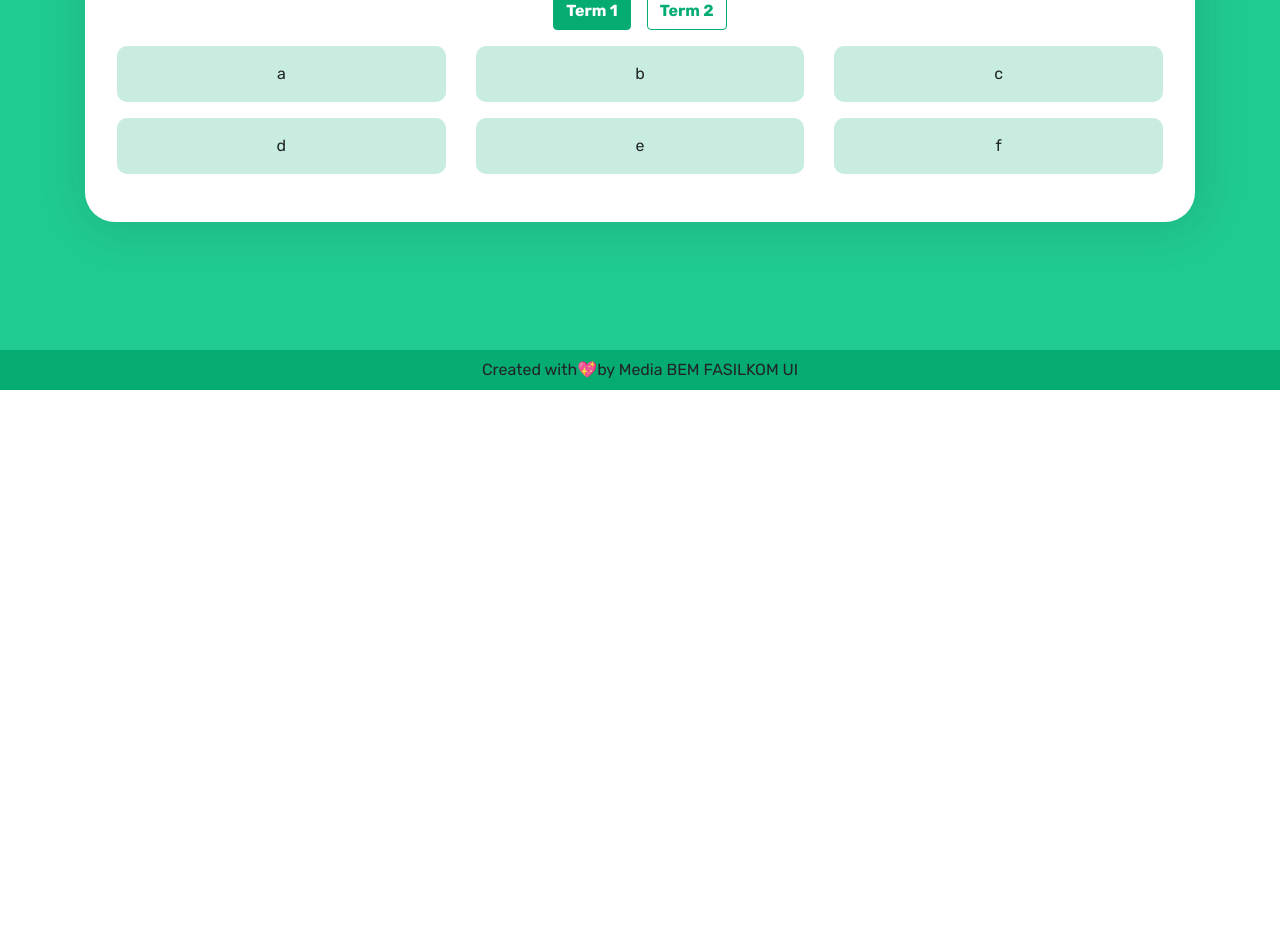
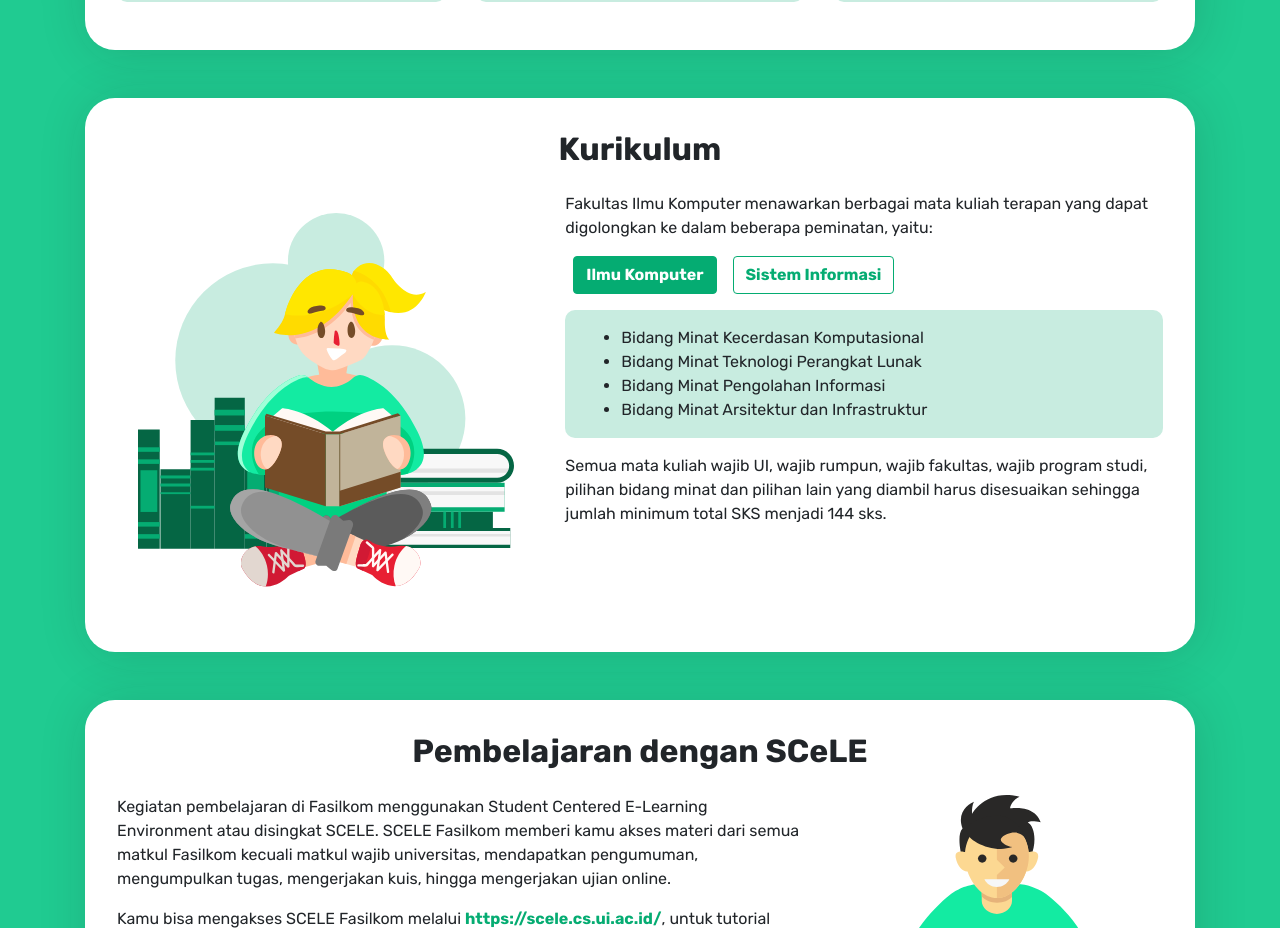
Before and after one commit to bisnaisu/IMaba, a React (Create React App) app: page /akademik in a window 1280 px wide. Shown: the part 2580-3508 px from the top of the page. Before the commit the page ends 2970 px from the top, so only its background shows below. Built offline with nearby package versions, Linux system fonts and the light colour scheme.

Commit message:
completed infoAkademik page

```diff
--- a/src/components/infoAkademik/belajarApa.js
+++ b/src/components/infoAkademik/belajarApa.js
@@ -13,10 +13,12 @@ export default function BelajarApa() {
             <h2>Belajar apa aja di Fasilkom?</h2>
             <CardDeck>
                 {subcards.map( subcard => (
-                    <Card className="subcard">
+                    <Card className="subcard" key={subcard.title}>
                         <h3>{subcard.title}</h3>
-                        <img alt={subcard.title} src={ require(`../../assets/infoAkademik/${subcard.asset}`)} />
-                        <p>{subcard.desc}</p>
+                        <Card.Body className="content">
+                            <img alt={subcard.title} src={ require(`../../assets/infoAkademik/${subcard.asset}`)} />
+                            <p>{subcard.desc}</p>
+                        </Card.Body>
                     </Card>
                 ))}
             </CardDeck>
--- a/src/components/infoAkademik/ilkomSi.js
+++ b/src/components/infoAkademik/ilkomSi.js
@@ -14,14 +14,13 @@ export default function ilkomSi() {
                     <img alt="Ilkom" src={ require("../../assets/infoAkademik/ilkom.svg")} /><br /><br />
                     <h3>Ilmu Komputer</h3>
                     <p>Jurusan Ilmu Komputer (Computer Science) mengkaji pemanfaatan Ilmu Komputer, antara lain desain algoritma dan penerapannya untuk mengembangkan perangkat lunak (software) yang berkualitas hingga pemutakhiran aplikasi berbasis kecerdasan buatan, robotika, pengolahan informasi multimedia, keamanan informasi dan jaringan, serta pengolahan data besar.</p>
-                    <p>Ilmu Komputer mencakup fondasi bidang komputasi, meliputi pemrograman, perancangan dan analisis algoritma, arsitektur komputer, sistem operasi, jaringan komputer, teori komputasi, sistem cerdas, rekayasa perangkat lunak, analisis numerik, dan sebagainya. Jurusan tersebut juga membahas praktik dengan berbagai bahasa pemrograman.  Prospek alumnus dapat menjadi Full Stack Developer, Android Developer, Software Engineer, Data Scientist, dll.</p>
+                    <p>Prospek alumnus dapat menjadi Full Stack Developer, Android Developer, Software Engineer, Data Scientist, dll.</p>
                 </Col>
                 <Col sm={6}>
                     <img alt="SI" src={ require("../../assets/infoAkademik/si.svg")} />
                     <br /><br /><br />
                     <h3>Sistem Informasi</h3>
                     <p>Jurusan Sistem Informasi (Information Systems) mengkaji pengembangan, pemanfaatan, dan pengelolaan Sistem Informasi dalam suatu organisasi. Jurusan tersebut memadukan konsep komputer dengan bisnis dan manajemen dengan tujuan menjembatani kebutuhan bisnis dengan aplikasi yang dirancang.</p>
-                    <p>Sistem Informasi mencakup fondasi bidang bisnis, meliputi administrasi bisnis, prinsip-prinsip manajemen, sistem informasi, sistem informasi akuntansi dan keuangan, sistem-sistem perusahaan, arsitektur dan pemrograman aplikasi perusahaan, dan sebagainya.</p>
                     <p>Prospek alumnus dapat menjadi Data Analyst, Database Administrator, UI/UX Developer, Graphic Designer, dll. </p>
                 </Col>
             </Row>
--- a/src/components/infoAkademik/kurikulum.js
+++ b/src/components/infoAkademik/kurikulum.js
@@ -0,0 +1,53 @@
+import React, { Component } from 'react'
+
+import Card from 'react-bootstrap/Card'
+import Row from 'react-bootstrap/Row'
+import Col from 'react-bootstrap/Col'
+import Button from 'react-bootstrap/Button'
+
+import asset from '../../assets/infoAkademik/kurikulum.svg'
+
+export default class kurikulum extends Component {
+    state = { slide: "ik"}
+
+    render() {
+        const ik = [
+            "Kecerdasan Komputasional",
+            "Teknologi Perangkat Lunak",
+            "Pengolahan Informasi",
+            "Arsitektur dan Infrastruktur"
+        ]
+
+        const si = [
+            "Teknologi Informasi",
+            "Sistem Enterprise"
+        ]
+
+        return (
+            <Card id="kurikulum" className="mb-5">
+                <h2 className="text-center">Kurikulum</h2>
+                <Row>
+                    <Col md={5}><img alt="kurikulum" src={asset} /></Col>
+                    <Col md={7}>
+                        <p>Fakultas Ilmu Komputer menawarkan berbagai mata kuliah terapan yang dapat digolongkan ke dalam beberapa peminatan, yaitu:</p>
+                        <div className="btnwrapper">
+                            <Button active={this.state.slide === "ik"} onClick={() => this.setState({slide:"ik"})}>Ilmu Komputer</Button>
+                            <Button active={this.state.slide === "si"} onClick={() => this.setState({slide:"si"})}>Sistem Informasi</Button>
+                        </div>
+                        <Card className="subcard my-3">
+                            <ul>
+                                {this.state.slide === "ik" && ik.map( (bidang, index) => (
+                                    <li key={index}>Bidang Minat {bidang}</li>
+                                ))}
+                                {this.state.slide === "si" && si.map( (bidang, index) => (
+                                    <li key={index}>Bidang Minat {bidang}</li>
+                                ))}
+                            </ul>
+                        </Card>
+                        <p>Semua mata kuliah wajib UI, wajib rumpun, wajib fakultas, wajib program studi, pilihan bidang minat dan pilihan lain yang diambil harus disesuaikan sehingga jumlah minimum total SKS menjadi 144 sks.</p>
+                    </Col>
+                </Row>
+            </Card>
+        )
+    }
+}
--- a/src/components/infoAkademik/scele.js
+++ b/src/components/infoAkademik/scele.js
@@ -0,0 +1,26 @@
+import React from 'react'
+
+import Card from 'react-bootstrap/Card'
+import Row from 'react-bootstrap/Row'
+import Col from 'react-bootstrap/Col'
+import Button from 'react-bootstrap/Button'
+import asset from '../../assets/infoAkademik/programming.svg'
+
+export default function scele() {
+    return (
+        <Card id="scele">
+            <h2 className="text-center">Pembelajaran dengan SCeLE</h2>
+            <Row>
+                <Col md={8}>
+                    <p>Kegiatan pembelajaran di Fasilkom menggunakan Student Centered E-Learning Environment atau disingkat SCELE. SCELE Fasilkom memberi kamu akses materi dari semua matkul Fasilkom kecuali matkul wajib universitas, mendapatkan pengumuman, mengumpulkan tugas, mengerjakan kuis, hingga mengerjakan ujian online. </p>
+                    <p>Kamu bisa mengakses SCELE Fasilkom melalui <a href="https://scele.cs.ui.ac.id/">https://scele.cs.ui.ac.id/</a>, untuk tutorial penggunaannya dapat dilihat melalui:</p>
+                    <Button variant="secondary">Click di sini</Button>
+                    <p>Untuk mengakses SCELE UI dapat melalui <a href="https://scele.ui.ac.id/">https://scele.ui.ac.id/</a>. SCELE UI tidak digunakan dalam pembelajaran di Fasilkom, sebab untuk materi wajib universitas yaitu MPKT-B dan MPKT-A, kamu dapat mengaksesnya secara langsung melalui <a href="https://emas.ui.ac.id/">https://emas.ui.ac.id/</a>.</p>
+
+                    <p>Tenang aja, kamu akan diajarkan cara penggunaan SCELE saat masuk kuliah nanti kok!</p>
+                </Col>
+                <Col md={4}><img alt="scele" src={asset} /></Col>
+            </Row>
+        </Card>
+    )
+}
--- a/src/pages/infoAkademik.js
+++ b/src/pages/infoAkademik.js
@@ -7,9 +7,9 @@ import Landing from '../components/landing'
 
 import BelajarApa from '../components/infoAkademik/belajarApa'
 import IlkomSI from '../components/infoAkademik/ilkomSi'
-// import Kurikulum from '../components/infoAkademik/kurikulum'
+import Kurikulum from '../components/infoAkademik/kurikulum'
 import Matkul from '../components/infoAkademik/matkul'
-// import Scele from '../components/infoAkademik/scele'
+import Scele from '../components/infoAkademik/scele'
 
 import Styles from '../styles/infoAkademik'
 
@@ -25,8 +25,8 @@ export default function infoAkademik() {
                 <BelajarApa />
                 <IlkomSI />
                 <Matkul />
-                {/* <Kurikulum />
-                <Scele /> */}
+                <Kurikulum />
+                <Scele />
             </Container>
             <div className="gap"></div>
             <Footer />
--- a/src/styles/infoAkademik.js
+++ b/src/styles/infoAkademik.js
@@ -4,8 +4,18 @@ const Styles = styled.div`
     background-color: #20CB91;
     min-height: 100vh;
 
-    .card img {
-        width: 100%;
+    .card{
+        img {
+            width: 100%;
+        }
+
+        a {
+            color: #05AC72;
+        }
+
+        a:hover {
+            color: #20CB91;
+        }
     }
 
     .navbar-light{
@@ -32,6 +42,15 @@ const Styles = styled.div`
             margin: 1rem 0;
             width: 100%;
         }
+
+        ul {
+            margin: 0;
+        }
+    }
+
+    #kurikulum img {
+        width: 90%;
+        margin: 5%;
     }
 
     .btn-primary {
@@ -42,16 +61,65 @@ const Styles = styled.div`
         font-weight: bold;
     }
 
-    .btn-primary:hover {
+    .btn-primary:hover,
+    .btn-secondary:hover {
         color: white;
         background-color: rgba(5, 172, 114, 0.5);
         border-color: rgba(5, 172, 114, 0.5);
     }
 
-    .btn-primary:not(:disabled):not(.disabled).active,.btn-primary:not(:disabled):not(.disabled):active {
+    .btn-primary:not(:disabled):not(.disabled).active,
+    .btn-primary:not(:disabled):not(.disabled):active,
+    .btn-secondary {
         background: #05AC72;
         color: #FFF;
         border-color: #05AC72;
+        font-weight: bold;
+    }
+
+    @media (max-width:990px) and (min-width:576px) {
+        #belajarApa {
+
+            .card-deck {
+                display: flex;
+                flex-direction: column;
+
+                .subcard {
+                    margin-top: 1rem;
+                }
+            }
+
+            .content {
+                display: flex;
+                align-items: center;
+                text-align: left;
+
+                img {
+                    width: 200px;
+                    margin: 0 .5rem 0 0;
+                }
+            }
+        }
+    }
+
+    #ilkomSI {
+        img {
+            width: 90%;
+            margin: 0 5%;
+        }
+    }
+
+    #scele {
+
+        .btn {
+            margin: 10px;
+        }
+
+        @media (max-width: 767px) {
+            .row {
+                flex-direction: column-reverse;
+            }
+        }
     }
 `
 
```
